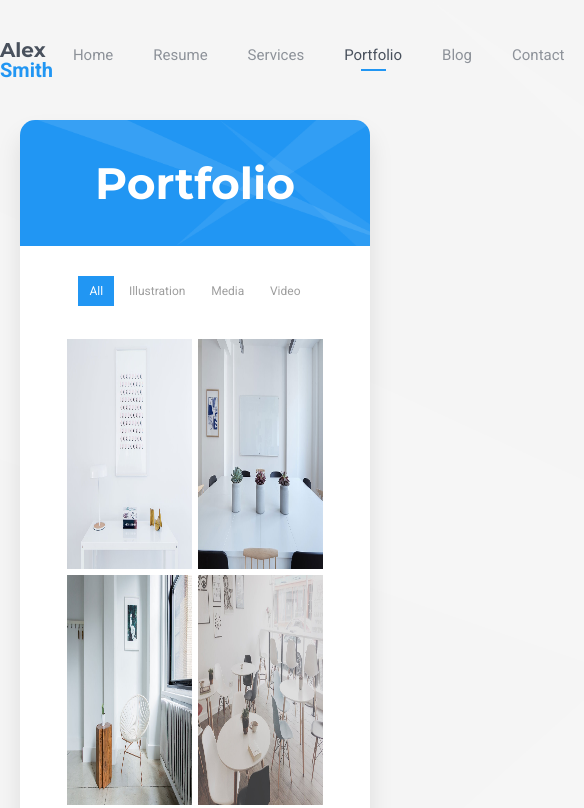
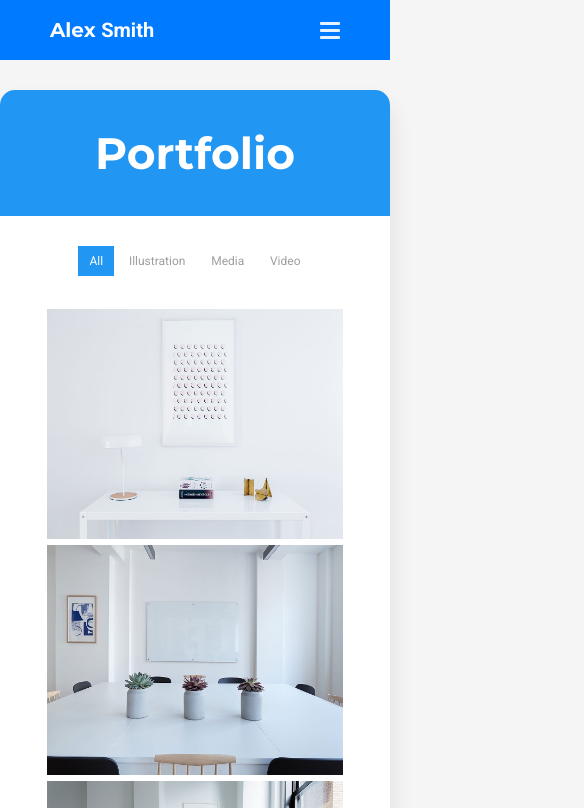
Before and after one commit to ShuaibMiddleBoy/our_portfolio_site, a plain HTML site: page portfolio.html in a window 390 px wide. Shown: the top 808 px of the page, 584 px wide, since content can reach past the window. Drawn offline with Linux system fonts and the light colour scheme.

Commit message:
responsive completed

```diff
--- a/portfolio.html
+++ b/portfolio.html
@@ -28,7 +28,7 @@
                     <h1 class="site-title">Alex <span class="mention">Smith</span></h1>
                 </div>
             </div>
-            <div class="navbar-right">
+            <div class="navbar-right closed">
                 <ul class="menu">
                     <li>
                         <a href="index.html">Home</a>
@@ -50,6 +50,11 @@
                     </li>
                 </ul>
             </div>
+            <div class="hamburger-menu">
+                <div class="bar"></div>
+                <div class="bar"></div>
+                <div class="bar"></div>
+              </div>
         </nav>
     </header>
 
--- a/script/script.js
+++ b/script/script.js
@@ -50,3 +50,12 @@ document.addEventListener("DOMContentLoaded", function () {
         });
     });
 });
+
+
+const hamburgerMenu = document.querySelector('.hamburger-menu');
+const menu = document.querySelector('.navbar-right');
+
+hamburgerMenu.addEventListener('click', function () {
+  menu.classList.toggle('open');
+  menu.classList.toggle('closed');
+});
--- a/style/style.scss
+++ b/style/style.scss
@@ -118,6 +118,17 @@ nav.navbar .navbar-right .menu li a:hover {
 nav.navbar .navbar-right .menu li a.active::after {
   width: 25px;
 }
+
+.navbar-right.open {
+  transform: translateX(0);
+  transition: transform 0.5s ease-in-out;
+}
+
+.hamburger-menu{
+  display: none;
+  cursor: pointer;
+}
+
 
 // home section
 .home-wrapper {
@@ -1411,4 +1422,83 @@ border-top-left-radius: 2px;
         grid-template-columns: 1fr;
         grid-gap: 40px;
           }
+          header nav.navbar {
+            max-width: 100%!important;
+            width: auto;
+            background-color: #007bff;
+            margin: auto;
+            display: flex;
+            margin-bottom: 30px;
+            padding: 0px 50px;
+          }
+          header nav.navbar .logo h1{
+            color: white;
+          }
+          header nav.navbar .logo h1 > span.mention{
+            color: white;
+          }
+          .navbar-right{
+            display: block;
+            position: fixed;
+            top: 50px;
+            right: 0;
+            height: 100vh;
+            background-color: #007bff;
+            width: 70%;
+            z-index: 999;
+            max-width: 300px;
+            padding: 20px;
+            transform: translateX(100%);
+          }
+          nav.navbar .navbar-right .menu {
+            display: flex;
+            flex-direction: column;
+            margin: 0px 0;
+            align-items: start;
+
+          }
+          nav.navbar .navbar-right .menu li a {
+            color: white;
+          }
+
+          .hamburger-menu{
+            display: flex;
+            flex-direction: column;
+            align-items: center;
+            justify-content: center;
+          }
+          .bar{
+            width: 20px;
+    height: 3px;
+    outline-style: none;
+    background-color: #fff; /* Adjust the color as needed */
+    margin: 2px 0;
+    opacity: .9;
+    border-radius: 1px;
+          }
+          header{
+            position: sticky;
+            top: 0;
+            z-index: 100
+          }
+
+.navbar-right.closed {
+  transform: translateX(300%);
+  transition: transform 0.5s ease-in-out;
 }
+}
+
+@media screen and (max-width: 765px) {
+  .col-2{
+    grid-template-columns: 1fr;
+  }
+  .portfolio-grid.three-columns figure {
+    width: calc(50% - 6px);
+  }
+}
+
+@media screen and (max-width: 480px) {
+  .portfolio-grid.three-columns figure {
+    width: calc(100% - 6px);
+  }
+}
```
Also changed, not shown: blog.html (+6 -1 lines), contact.html (+6 -1 lines), index.html (+6 -1 lines), resume.html (+6 -1 lines), services.html (+6 -1 lines), style/style.css, 1 other file.
